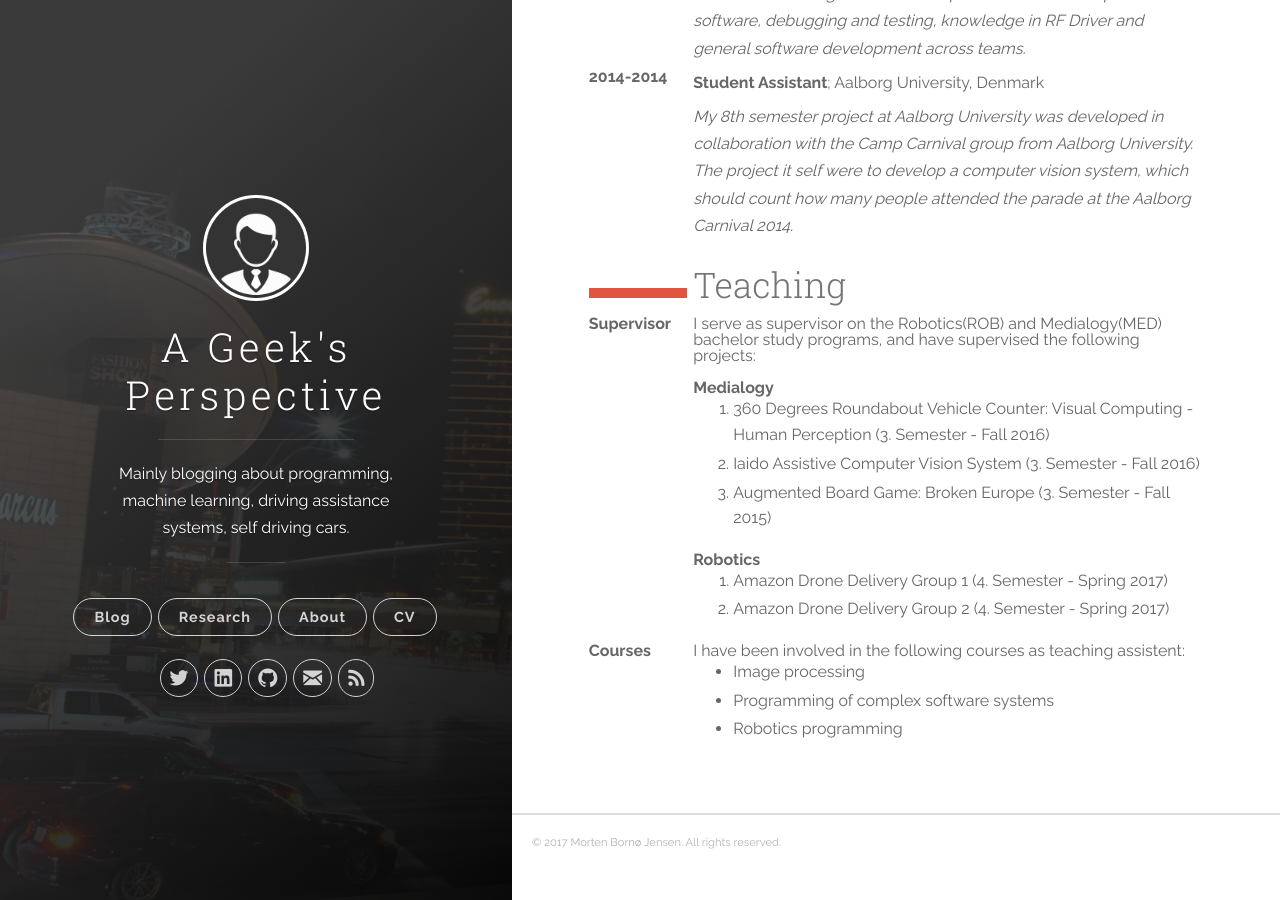
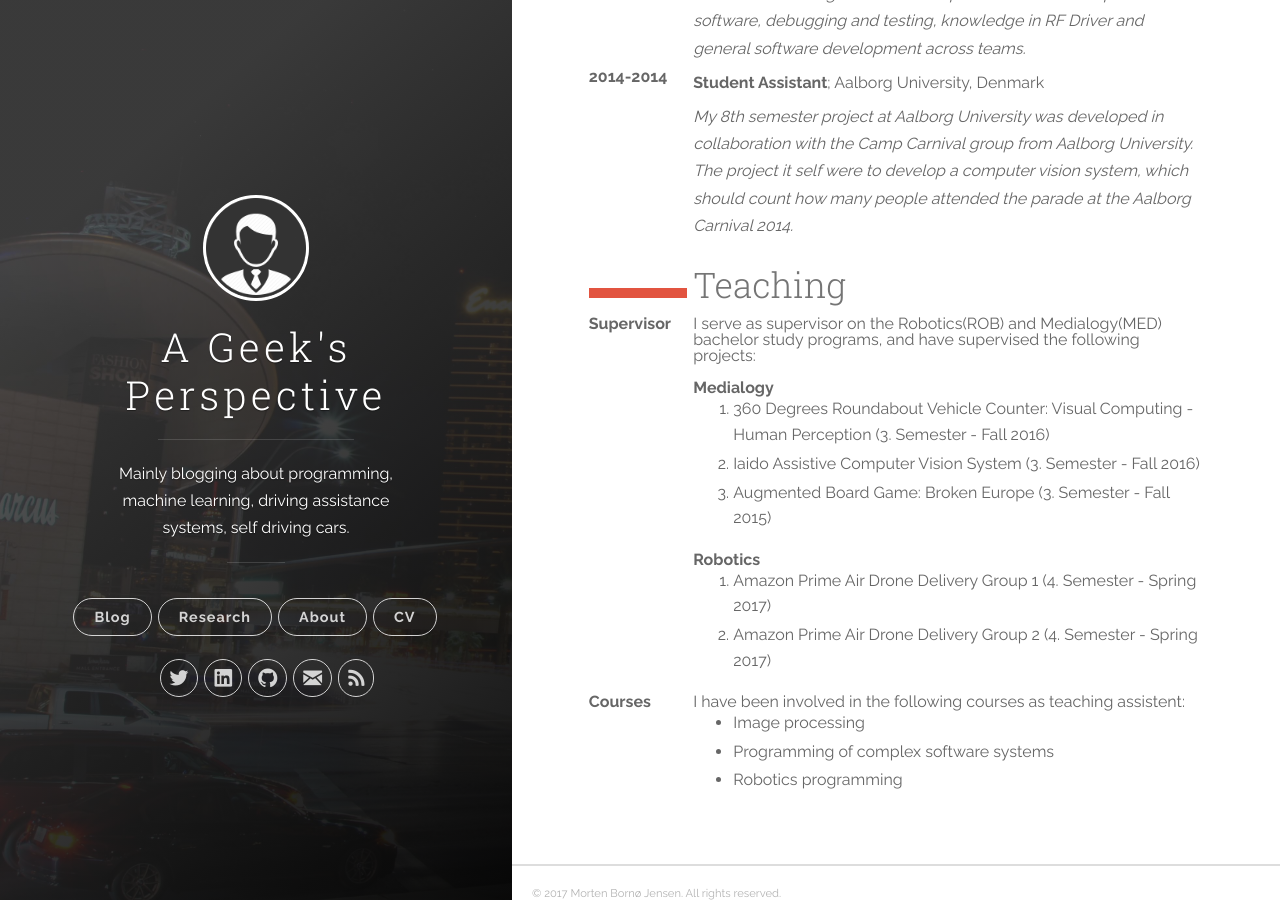
Before and after one commit to Mbornoe/mbornoe.github.io, a Jekyll site: the page built from cv.html, in a window 1280 px wide and 900 px high, scrolled down 981 px. Built offline with Jekyll 4.4.1, drawn with Linux system fonts in a browser that asks for light colours; nearby versions of some CDN libraries.

Commit message:
Updated CV title on robotics project

```diff
--- a/cv.html
+++ b/cv.html
@@ -89,8 +89,8 @@ I serve as supervisor on the Robotics(ROB) and Medialogy(MED) bachelor study pro
 <dd>
 <strong>Robotics</strong>
 <ol>
-<li>Amazon Drone Delivery Group 1 (4. Semester - Spring 2017)</li>
-<li>Amazon Drone Delivery Group 2 (4. Semester - Spring 2017)</li>
+<li>Amazon Prime Air Drone Delivery Group 1 (4. Semester - Spring 2017)</li>
+<li>Amazon Prime Air Drone Delivery Group 2 (4. Semester - Spring 2017)</li>
 </ol>
 </dd>
 
```
